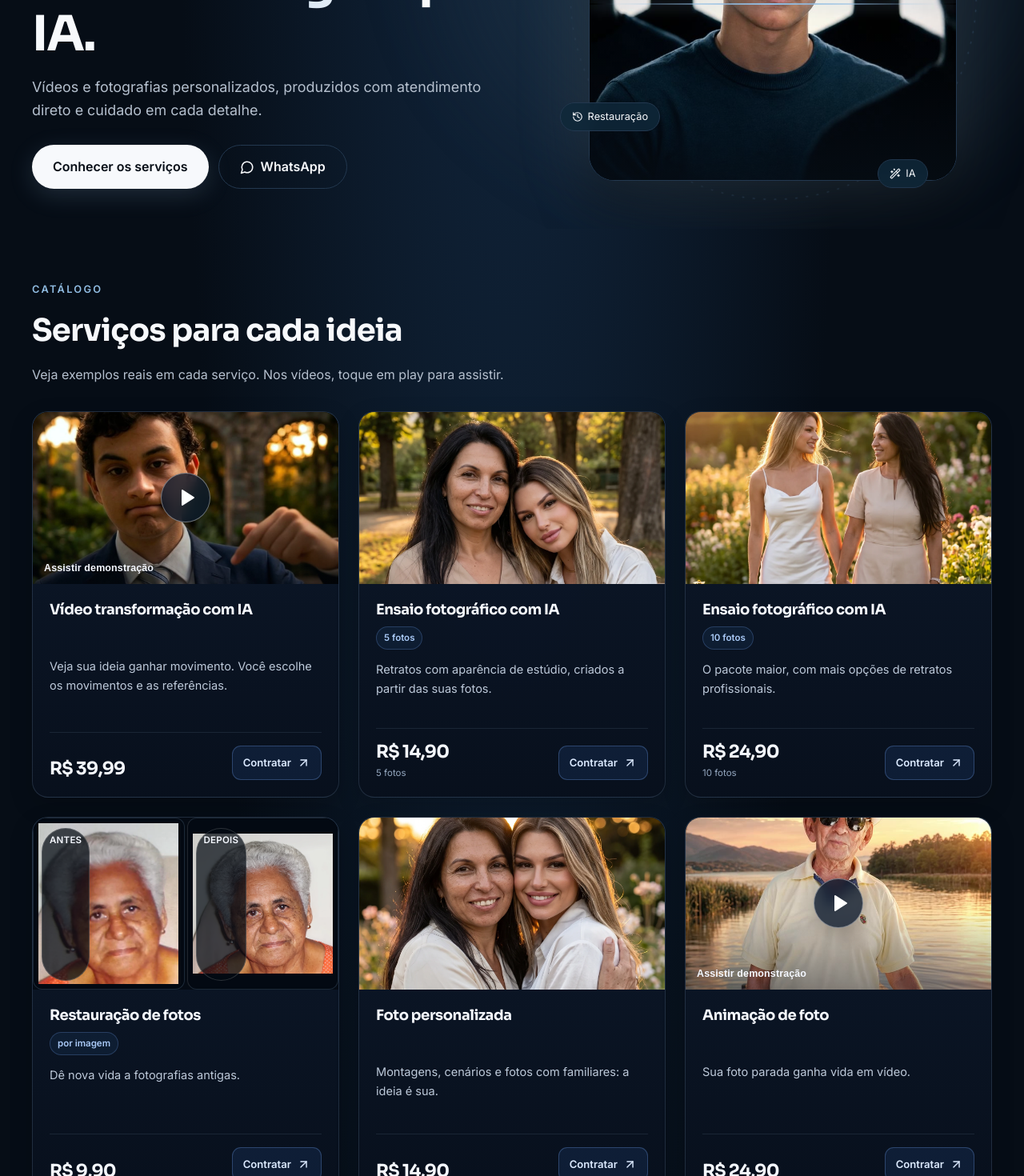
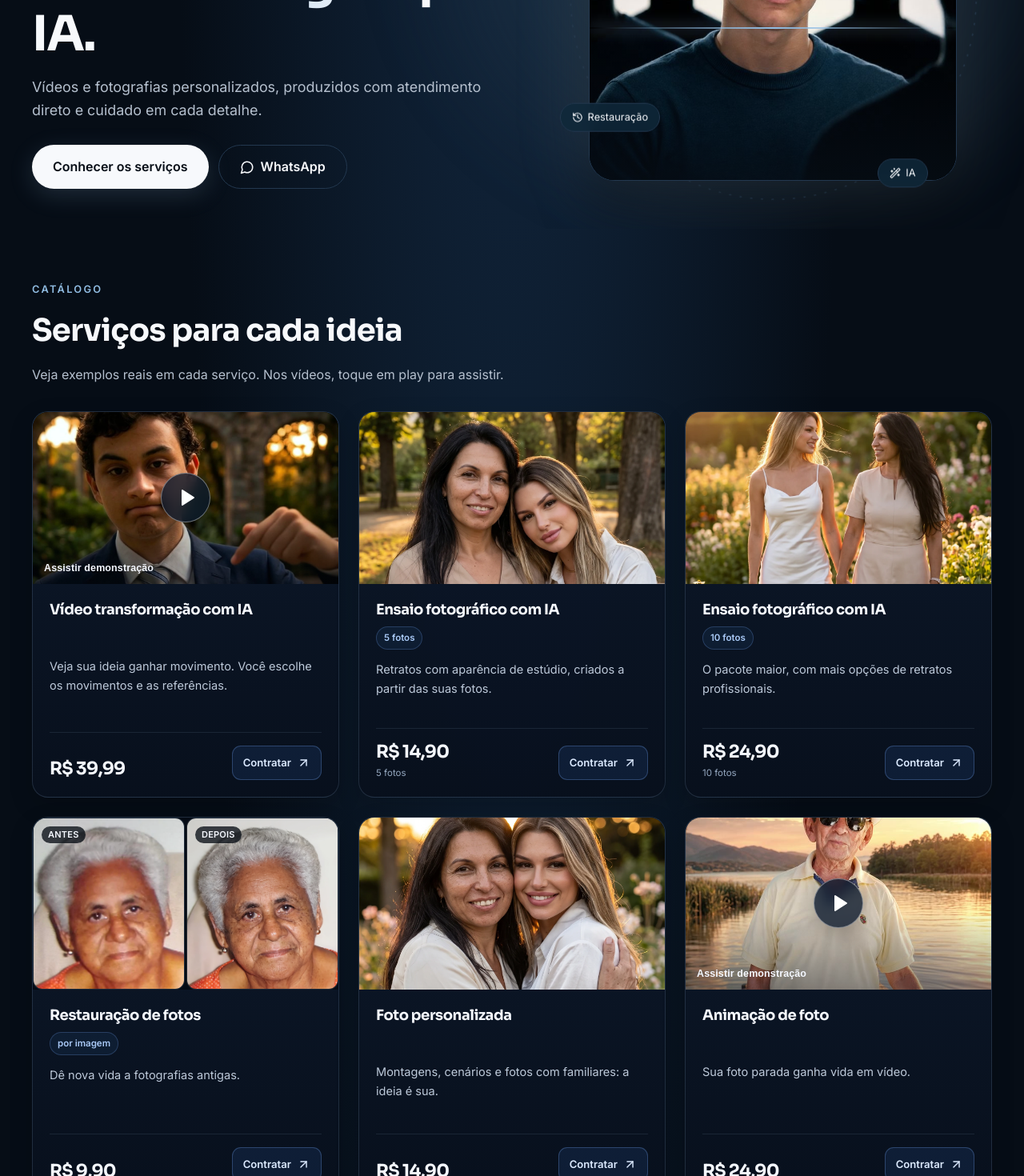
Before and after one commit to cauafinal-sudo/cauaviral, a React (Vite) app: page / in a window 1280 px wide. Shown: the part 380-1850 px from the top of the page at 80% size. Built offline with nearby package versions, Linux system fonts and the light colour scheme; no server answers.

Commit message:
Add files via upload

```diff
--- a/src/pages/Home.tsx
+++ b/src/pages/Home.tsx
@@ -16,7 +16,7 @@ export default function Home() {
       <span className="chip c1"><Film size={14}/> Vídeo</span><span className="chip c2"><Camera size={14}/> Fotografia</span><span className="chip c3"><History size={14}/> Restauração</span><span className="chip c4"><Wand2 size={14}/> IA</span></div>
   </div></section>
   <section id="servicos" className="container sec"><Reveal><span className="eyebrow">Catálogo</span><h2>Serviços para cada ideia</h2><p className="catalogIntro">Veja exemplos reais em cada serviço. Nos vídeos, toque em play para assistir.</p></Reveal>
-    <div className="bento">{services.filter(s => s.slug !== "projeto-personalizado").map(s => <Reveal key={s.slug} className={`sp-${s.size}`}><ServiceCard s={s} /></Reveal>)}</div></section>
+    <div className="bento">{services.map(s => <Reveal key={s.slug} className={`sp-${s.size}`}><ServiceCard s={s} /></Reveal>)}</div></section>
   <section id="exemplos" className="container sec showcase"><Reveal><span className="eyebrow">Resultados e referências</span><h2>Veja exemplos de possibilidades</h2><p className="catalogIntro">Alguns resultados e referências dos serviços, organizados em uma seleção visual.</p></Reveal>
    <div className="showcaseGrid"><figure className="showcaseItem showcaseWide"><img src="/images/ensaio-10.webp" alt="Ensaio fotográfico personalizado em ambiente externo" loading="lazy"/><figcaption><b>Ensaio fotográfico</b><span>Retratos com estética profissional</span></figcaption></figure>
     <figure className="showcaseItem"><img src="/images/personalizada-familia.webp" alt="Fotografia personalizada de mãe e filha" loading="lazy"/><figcaption><b>Foto personalizada</b><span>Momentos especiais</span></figcaption></figure>
--- a/src/styles/global.css
+++ b/src/styles/global.css
@@ -344,43 +344,56 @@ body{background:radial-gradient(ellipse at 50% -15%,#142b45 0%,var(--bg) 48%);}
 @media(max-width:640px) { #servicos .bento { grid-template-columns:1fr !important; gap:17px !important; } #servicos .sbody { padding:18px !important; } #servicos .sbody p { min-height:0; } #servicos .sfoot { align-items:center; } #servicos .priceBox b { font-size:1.35rem; } }
 
 
-/* Ajustes finais solicitados: comparação mais compacta e grade sem card órfão. */
+/* Restauracao do enquadramento original das fotos; somente as etiquetas ficam compactas. */
 #servicos .comparePreview {
-  aspect-ratio: 16 / 9 !important;
-  height: auto !important;
-  max-height: 224px;
-  min-height: 0;
-  overflow: hidden;
-  grid-template-columns: repeat(2, minmax(0, 1fr)) !important;
-  gap: 3px !important;
-  padding: 0 !important;
+  display: grid !important;
+  grid-template-columns: 1fr 1fr !important;
+  gap: 2px !important;
 }
 #servicos .comparePreview figure {
-  min-height: 0 !important;
-  height: 100%;
-  margin: 0;
-  display: flex;
-  align-items: center;
-  justify-content: center;
-  overflow: hidden;
-  background: #030912;
+  position: relative !important;
+  margin: 0 !important;
+  width: 100% !important;
+  height: 100% !important;
+  overflow: hidden !important;
 }
 #servicos .comparePreview img {
-  display: block;
-  width: 100%;
-  height: 100%;
+  display: block !important;
+  width: 100% !important;
+  height: 100% !important;
   min-height: 0 !important;
   max-height: none !important;
-  padding: 6px !important;
-  object-fit: contain !important;
-  object-position: center center !important;
+  padding: 0 !important;
+  object-fit: cover !important;
+  object-position: center 42% !important;
 }
-@media (max-width: 640px) {
-  #servicos .comparePreview {
-    max-height: 205px;
-    aspect-ratio: 16 / 9 !important;
-  }
-  #servicos .comparePreview img {
-    padding: 4px !important;
-  }
+#servicos .comparePreview figure figcaption {
+  position: absolute !important;
+  top: 10px !important;
+  left: 10px !important;
+  right: auto !important;
+  bottom: auto !important;
+  display: inline-block !important;
+  width: max-content !important;
+  height: auto !important;
+  min-width: 0 !important;
+  min-height: 0 !important;
+  max-width: max-content !important;
+  max-height: none !important;
+  margin: 0 !important;
+  padding: 4px 8px !important;
+  border: 0 !important;
+  border-radius: 999px !important;
+  background: rgba(4, 10, 18, .76) !important;
+  color: #f5f8ff !important;
+  font-size: 11px !important;
+  line-height: 1.2 !important;
+  font-weight: 700 !important;
+  letter-spacing: .02em !important;
+  text-transform: uppercase !important;
+  white-space: nowrap !important;
+  writing-mode: horizontal-tb !important;
+  transform: none !important;
+  overflow: hidden !important;
+  pointer-events: none !important;
 }
```
